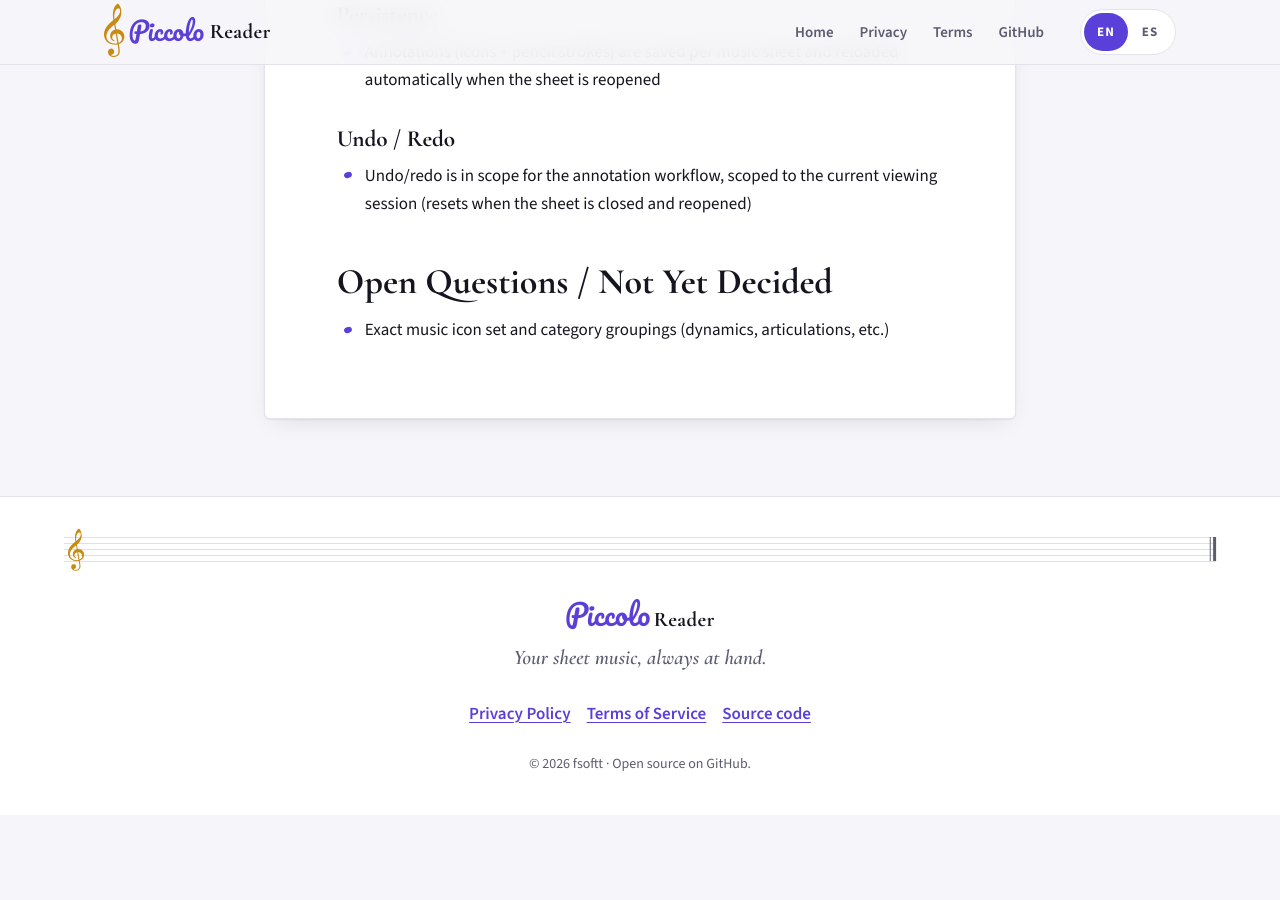
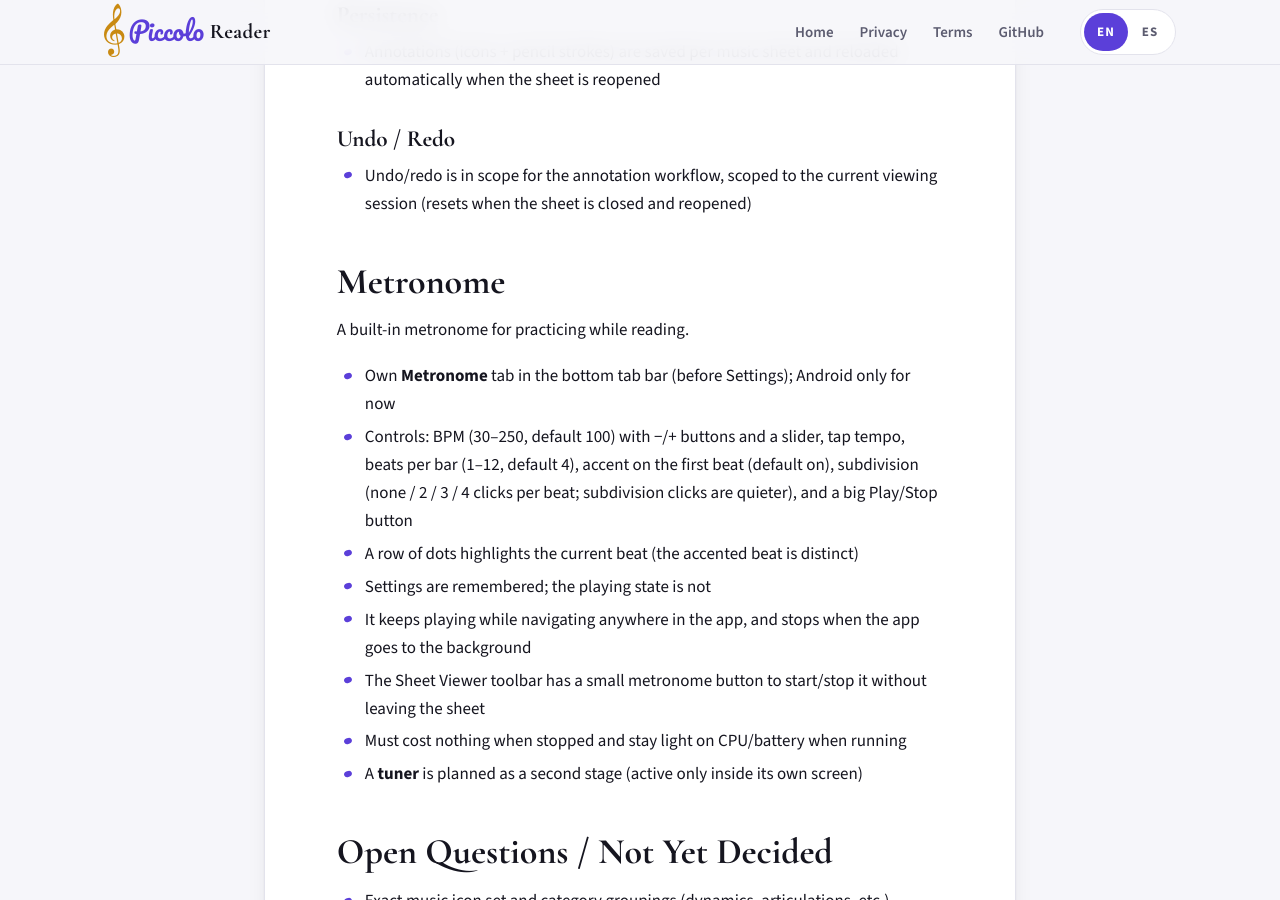
Before and after one commit to fsoftt/PiccoloReader, a Jekyll site: the page built from docs/requirements.md, in a window 1280 px wide and 900 px high, scrolled down 2933 px. Built offline with Jekyll 4.4.1, drawn with Linux system fonts in a browser that asks for light colours; our own code applies the rules of GitHub Pages for plain Markdown files; before the commit the page ends 3748 px from its top, so only the background shows below that.

Commit message:
docs: add metronome design spec, roadmap and requirements

```diff
--- a/docs/requirements.md
+++ b/docs/requirements.md
@@ -90,5 +90,25 @@ freehand pencil strokes).
 - Undo/redo is in scope for the annotation workflow, scoped to the current
   viewing session (resets when the sheet is closed and reopened)
 
+## Metronome
+A built-in metronome for practicing while reading.
+
+- Own **Metronome** tab in the bottom tab bar (before Settings); Android only
+  for now
+- Controls: BPM (30–250, default 100) with −/+ buttons and a slider, tap
+  tempo, beats per bar (1–12, default 4), accent on the first beat
+  (default on), subdivision (none / 2 / 3 / 4 clicks per beat; subdivision
+  clicks are quieter), and a big Play/Stop button
+- A row of dots highlights the current beat (the accented beat is
+  distinct)
+- Settings are remembered; the playing state is not
+- It keeps playing while navigating anywhere in the app, and stops when the
+  app goes to the background
+- The Sheet Viewer toolbar has a small metronome button to start/stop it
+  without leaving the sheet
+- Must cost nothing when stopped and stay light on CPU/battery when running
+- A **tuner** is planned as a second stage (active only inside its own
+  screen)
+
 ## Open Questions / Not Yet Decided
 - Exact music icon set and category groupings (dynamics, articulations, etc.)
```
Also changed, not shown: docs/superpowers/plans/roadmap.md (+10 -0 lines).
